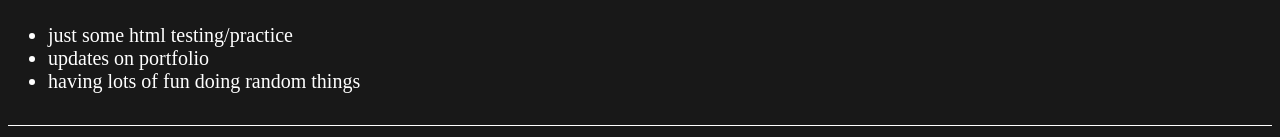
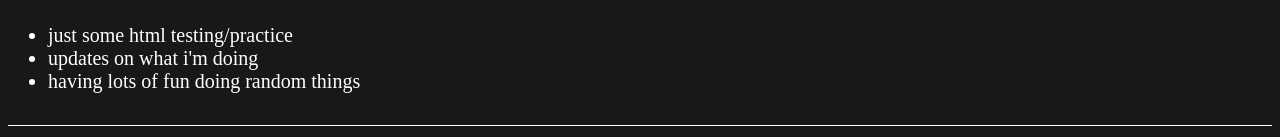
Before and after one commit to dathanho/dathanho.github.io, a plain HTML site: page index.html in a window 1280 px wide. Shown: the part 234-371 px from the top of the page. Drawn offline with Linux system fonts and the light colour scheme.

Commit message:
small change

```diff
--- a/index.html
+++ b/index.html
@@ -122,7 +122,7 @@
       <h2 class="purpose">What is the purpose of this website?</h2>
       <ul class="purpose-list">
         <li>just some html testing/practice</li>
-        <li>updates on portfolio</li>
+        <li>updates on what i'm doing</li>
         <li>having lots of fun doing random things</li>
       </ul>
     </div>
```
